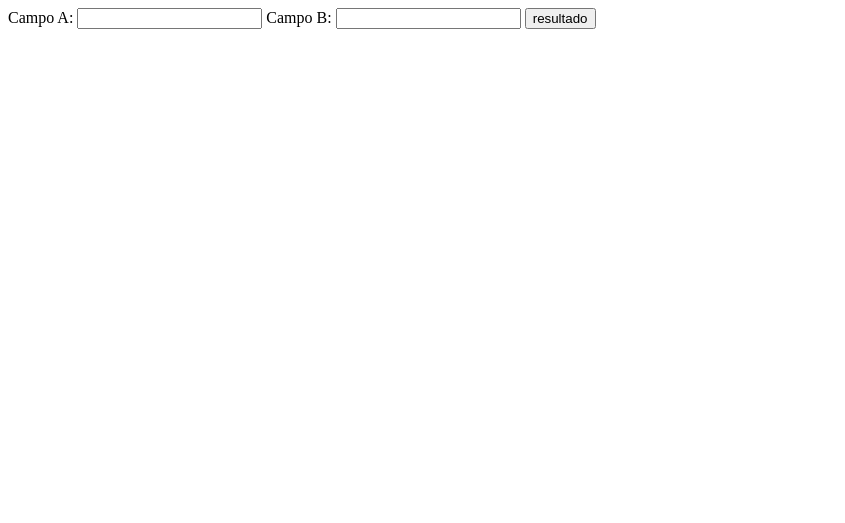
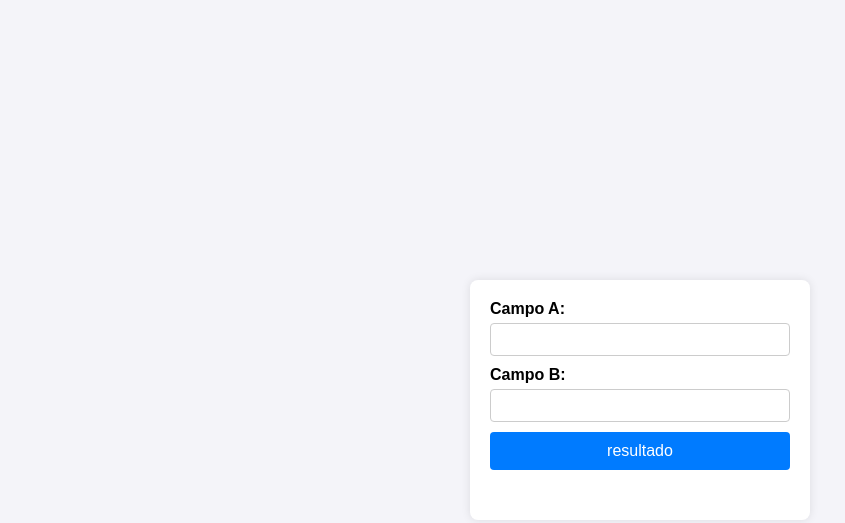
Before and after one commit to LucaxAlves/CURSO-EBAC-FRONT-END, a plain HTML site: page Exercicio_HTML_JS/index.html in a window 1280 px wide. Shown: the whole page, without its empty margins (0-845 px from the left). Drawn offline with Linux system fonts and the light colour scheme.

Commit message:
add estilo

```diff
--- a/Exercicio_HTML_JS/index.html
+++ b/Exercicio_HTML_JS/index.html
@@ -4,6 +4,9 @@
     <meta charset="UTF-8">
     <meta name="viewport" content="width=device-width, initial-scale=1.0">
     <title>Document</title>
+
+    <link rel="stylesheet" href="./main.css">
+
 </head>
 <body>
     <form id="MyForm">
--- /dev/null
+++ b/Exercicio_HTML_JS/main.css
@@ -0,0 +1,60 @@
+body {
+    font-family: Arial, sans-serif;
+    background-color: #f4f4f9;
+    margin: 0;
+    padding: 0;
+    display: flex;
+    justify-content: center;
+    align-items: center;
+    height: 100vh;
+}
+form {
+    background: #fff;
+    padding: 20px;
+    border-radius: 8px;
+    box-shadow: 0 0 10px rgba(0, 0, 0, 0.1);
+    max-width: 300px;
+    width: 100%;
+}
+label {
+    display: block;
+    margin-bottom: 5px;
+    font-weight: bold;
+}
+input {
+    width: 100%;
+    padding: 8px;
+    margin-bottom: 10px;
+    border: 1px solid #ccc;
+    border-radius: 4px;
+    box-sizing: border-box;
+}
+button {
+    width: 100%;
+    padding: 10px;
+    background-color: #007bff;
+    border: none;
+    border-radius: 4px;
+    color: white;
+    font-size: 16px;
+    cursor: pointer;
+}
+button:hover {
+    background-color: #0056b3;
+}
+#message {
+    margin-top: 10px;
+    padding: 10px;
+    border-radius: 4px;
+    text-align: center;
+}
+.positive {
+    background-color: #d4edda;
+    color: #155724;
+    border: 1px solid #c3e6cb;
+}
+.negative {
+    background-color: #f8d7da;
+    color: #721c24;
+    border: 1px solid #f5c6cb;
+}
```
